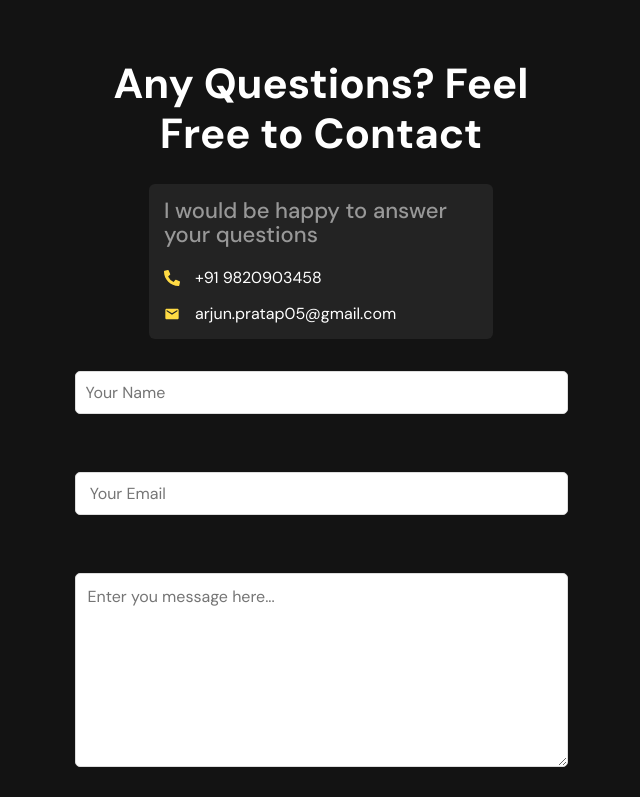
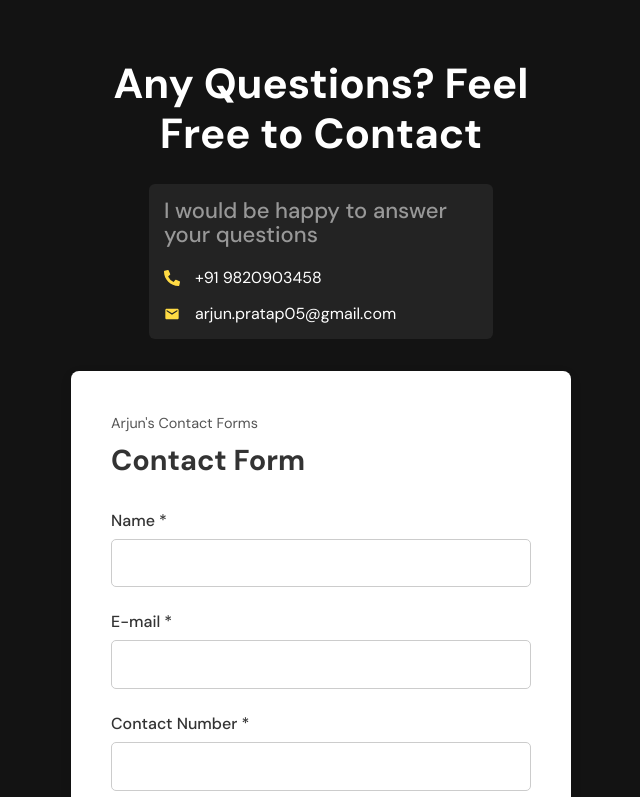
Before and after one commit to arjunprratap05/Portfolio, a React (Create React App) app: page / in a window 1280 px wide. Shown: the part 2000-2797 px from the top of the page, without its empty margins (319-959 px from the left). Built offline with nearby package versions, Linux system fonts and the light colour scheme; no server answers; the HTML template or start-up script is replaced by a standard one.

Commit message:
Initial commit

```diff
--- a/src/components/Chatbot.css
+++ b/src/components/Chatbot.css
@@ -27,6 +27,7 @@
   width: 40px;
   height: 40px;
   object-fit: contain;
+  border-radius: 100%;
 }
 
 .chatbox {
--- a/src/components/contact/form/index.jsx
+++ b/src/components/contact/form/index.jsx
@@ -5,41 +5,71 @@ import "react-toastify/dist/ReactToastify.css";
 const Form = () => {
     return (
         <div className="container">
-            <div className="contact-form">
+            <div className="contact-form-card">
+                <div className="contact-form-header">
+                    <p className="breadcrumb">Arjun's Contact Forms</p>
+                    <h2 className="form-title">Contact Form</h2>
+                </div>
                 <form
                     action="https://formspree.io/f/mwkjoejd"
                     method="POST"
                     className="contact-inputs"
                 >
+                    <div className="form-group">
+                        <label htmlFor="name">Name *</label>
                         <input
                             type="text"
-                        placeholder="Your Name"
+                            id="name"
+                            placeholder=""
                             name="username"
                             required
                             autoComplete="off"
                         />
+                    </div>
 
+                    <div className="form-group">
+                        <label htmlFor="email">E-mail *</label>
                         <input
                             type="email"
+                            id="email"
                             name="Email"
-                        placeholder=" Your Email"
+                            placeholder=""
                             autoComplete="off"
                             required
                         />
+                    </div>
 
+                    <div className="form-group">
+                        <label htmlFor="contactNumber">Contact Number *</label>
+                        <input
+                            type="tel"
+                            id="contactNumber"
+                            name="ContactNumber"
+                            placeholder=""
+                            autoComplete="off"
+                            required
+                        />
+                    </div>
+
+                    <div className="form-group">
+                        <label htmlFor="message">Message *</label>
                         <textarea
+                            id="message"
                             name="Message"
                             cols="20"
                             rows="8"
                             required
                             autoComplete="off"
-                        placeholder="Enter you message here..."
+                            placeholder=""
                         ></textarea>
+                    </div>
 
-                    <input
+                    <button
                         type="submit"
-                        value="send"
-                    />
+                        className="submit-button"
+                    >
+                        Submit
+                    </button>
                 </form>
             </div>
         </div>
--- a/src/components/contact/form/style.scss
+++ b/src/components/contact/form/style.scss
@@ -1,32 +1,91 @@
 .container {
-    margin-top: 2rem;
+    padding: 2rem;
+    display: flex;
+    justify-content: center;
+    align-items: center;
+    min-height: 100vh;
 
-    .contact-form {
-        max-width: 50rem;
-        margin: auto;
+    .contact-form-card {
+        background-color: #fff;
+        border-radius: 8px;
+        box-shadow: 0 4px 12px rgba(0, 0, 0, 0.1);
+        width: 100%;
+        max-width: 500px;
+        padding: 2.5rem;
+        box-sizing: border-box;
+
+        .contact-form-header {
+            margin-bottom: 2rem;
+            text-align: left;
+
+            .breadcrumb {
+                font-size: 0.9rem;
+                color: #555;
+                margin-bottom: 0.5rem;
+            }
+
+            .form-title {
+                font-size: 1.8rem;
+                color: #333;
+                margin: 0;
+            }
+        }
 
         .contact-inputs {
             display: flex;
             flex-direction: column;
-            gap: 3rem;
+            gap: 1.5rem;
 
-            input[type="submit"] {
-                background-color: #ffdb44;
+            .form-group {
+                display: flex;
+                flex-direction: column;
+
+                label {
+                    font-size: 1rem;
+                    color: #333;
+                    margin-bottom: 0.5rem;
+                    font-weight: 500;
+                }
+
+                input[type="text"],
+                input[type="email"],
+                input[type="tel"],
+                textarea {
+                    padding: 0.8rem 1rem;
+                    border: 1px solid #ccc;
+                    border-radius: 5px;
+                    font-size: 1rem;
+                    width: 100%;
+                    box-sizing: border-box;
+                    &:focus {
+                        outline: none;
+                        border-color: #007bff;
+                        box-shadow: 0 0 0 0.1rem rgba(0, 123, 255, 0.25);
+                    }
+                }
+
+                textarea {
+                    min-height: 100px;
+                    resize: vertical;
+                }
+            }
+
+            .submit-button {
+                background-color: #007bff;
+                color: white;
+                padding: 0.8rem 1.5rem;
+                border: none;
+                border-radius: 5px;
                 cursor: pointer;
-                width: 6rem;
-                outline: none;
-                border: none;
-                display: flex;
-                align-items: center;
-                justify-content: center;
-                padding: 5px;
-                margin: auto;
-            }
-            input[type="text"] {
-                padding: 10px;
-            }
-            input[type="email"] {
-                padding: 10px;
+                font-size: 1.1rem;
+                font-weight: 600;
+                width: auto;
+                margin: 1.5rem auto 0 auto;
+                transition: background-color 0.3s ease;
+
+                &:hover {
+                    background-color: #0056b3;
+                }
             }
         }
     }
```
Lines whose indentation alone changed are shown as unchanged.
